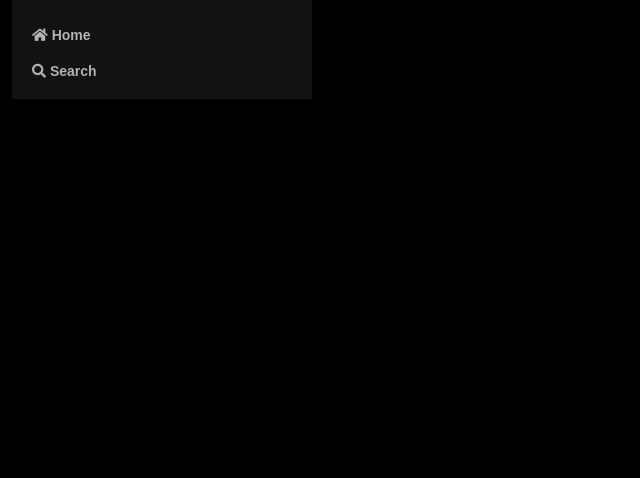
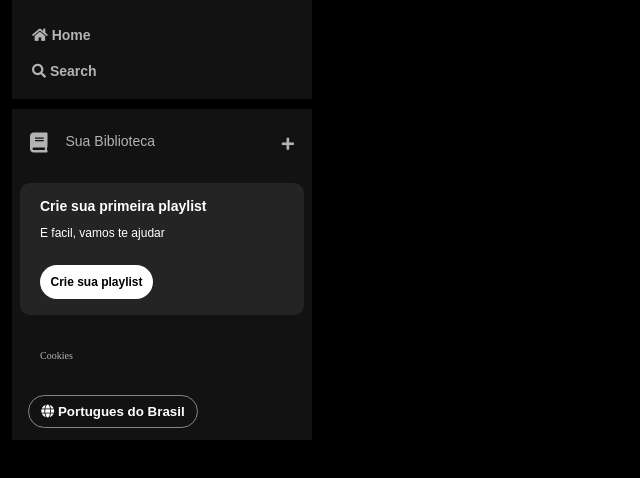
Before and after one commit to asafebxd/Front-End-Alura, a plain HTML site: page index.html in a window 1280 px wide. Shown: the part 58-536 px from the top of the page, without its empty margins (0-640 px from the left). Drawn offline with Linux system fonts and the light colour scheme.

Commit message:
adding library and styling buttons

```diff
--- a/index.html
+++ b/index.html
@@ -34,6 +34,39 @@
                 </li>
             </ul>
         </nav>
+
+        <div class="library">
+            <div class="library__content">
+                <button class="library__button">
+                    <span class="fa fas fa-book"></span>
+                    <span> Sua Biblioteca</span>
+                </button>
+                <span class="fa fa-plus"></span>
+            </div>
+
+            <section class="section-playlist">
+                <div class="section-playlist__content">
+                    <span class="text title">Crie sua primeira playlist</span>
+                    <span class="text subtitle">E facil, vamos te ajudar</span>
+                    <button class="section-playlist__button">
+                        <span>Crie sua playlist</span>
+                    </button>
+                </div>
+            </section>
+
+
+            <div class="cookies">
+                <a href="">Cookies</a>
+            </div>
+
+            <div class="languages">
+                <button class="language__button">
+                    <span class="fa fa-globe"></span>
+                    <span>Portugues do Brasil</span>
+                </button>
+            </div>
+        </div>
     </div>
+
 </body>
 </html>
--- a/style.css
+++ b/style.css
@@ -45,3 +45,127 @@ body {
     padding: 10px 0;
 
 }
+
+.library {
+    background-color: #121212;
+    border-radius: 0px;
+    display: flex;
+    justify-content: space-between;
+    flex-direction: column;
+    padding: 4px 8px;
+    color: #b3b3b3;
+    font-weight: 600;
+    font-size: 14px;
+    margin-top: 10px;
+}
+
+.library .library__content {
+    display: flex;
+    justify-content: space-between;
+}
+
+.library .library__button {
+    margin-right: 10px;
+    color: #b3b3b3;
+    background-color: transparent;
+    border: 0px;
+    font-size: 14px;
+    font-weight: 200;
+    font-family: "DM Sans", sans-serif;
+    text-align: center;
+    text-decoration: none;
+    text-transform: none;
+    padding: 20px 10px;
+    display: flex;
+}
+
+.library .library__button .fa {
+    font-size: 20px;
+    margin-right: 10px;
+    font-weight: 300;
+    padding-right: 8px;
+}
+
+.library .library__content .fa-plus {
+    margin: 24px 10px;
+}
+
+.section-playlist {
+    display: flex;
+    align-items: flex-start;
+    justify-content: space-between;
+    gap: 20px;
+    background-color: #242424;
+    color: #b3b3b3;
+    font-weight: 600;
+    font-size: 14px;
+    margin: 8px 0px;
+    padding: 16px 20px;
+    border-radius: 10px;
+}
+
+.section-playlist .section-playlist__content {
+    display: flex;
+    flex-direction: column;
+}
+
+.section-playlist__content .text {
+    font-family: "DM Sans", sans-serif;
+    padding-bottom:  14px;
+    color: #fff
+}
+
+.section-playlist__content .title {
+    font-weight: 700;
+}
+
+.section-playlist__content .subtitle {
+    font-weight: 500;
+    font-size: 12px;
+}
+
+.section-playlist__content .section-playlist__button {
+    display: flex;
+    justify-content: center;
+    background-color: #fff;
+    color: #000;
+    border-radius: 20px;
+    font-size: 12px;
+    font-weight: 700;
+    font-family: "DM Sans", sans-serif;
+    text-decoration: none;
+    text-transform: none;
+    padding: 10px;
+    margin-top: 12px;
+    border: 0px;
+    width: 113px;
+
+}
+
+.sidebar .cookies {
+    margin: 25px 20px;
+}
+
+.sidebar .cookies a {
+    color: #b3b3b3;
+    font-weight: 500;
+    font-size: 10px;
+    text-decoration: none;
+}
+
+.sidebar .cookies a:hover {
+    text-decoration: underline;
+}
+
+.languages .language__button {
+    align-items: center;
+    background-color: transparent;
+    border: 1px solid #878787;
+    color: #fff;
+    cursor: pointer;
+    font-weight: bold;
+    width: 170px;
+    margin: 8px;
+    padding: 8px;
+    border-radius: 20px;
+}
```
